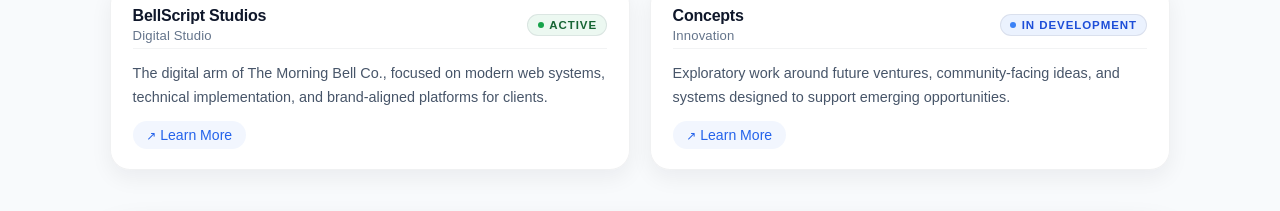
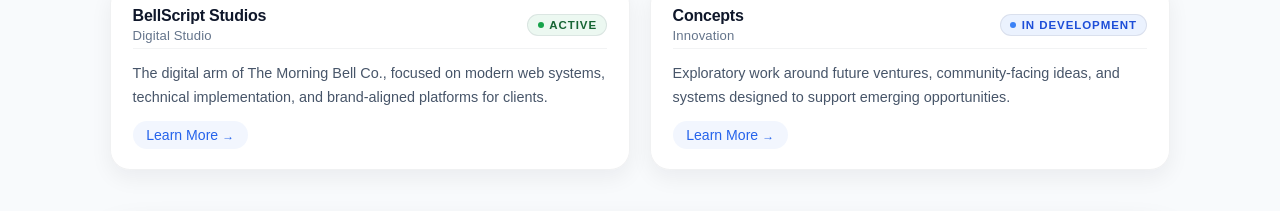
Before and after one commit to BellScriptStudios/the-morning-bell-co, a Next.js app: page /portfolio in a window 1280 px wide. Shown: the part 485-696 px from the top of the page. Built offline with nearby package versions, Linux system fonts and the light colour scheme.

Commit message:
update: portfolio card arrow

```diff
--- a/src/app/styles/PortfolioPage.module.css
+++ b/src/app/styles/PortfolioPage.module.css
@@ -269,8 +269,8 @@
   box-shadow: 0 6px 16px rgba(37, 99, 235, 0.18);
 }
 
-.cardLink::before {
-  content: "↗";
+.cardLink::after {
+  content: "→";
   font-size: 0.85em;
   transform: translateY(1px);
   transition: transform 0.18s ease;
```
Also changed, not shown: src/app/styles/PortfolioSection.module.css (+0 -9 lines).
